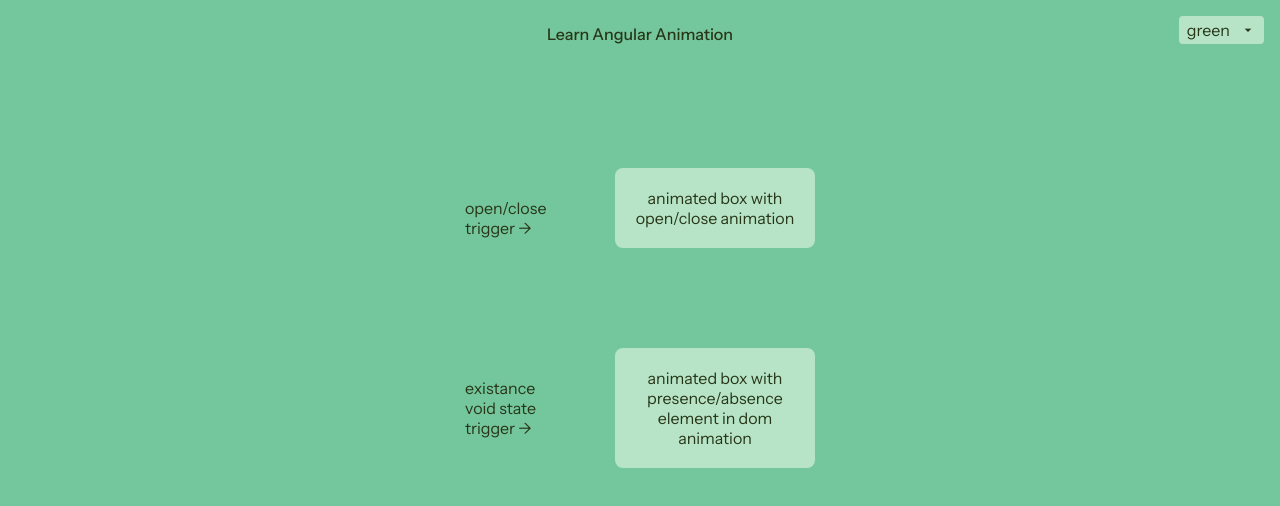
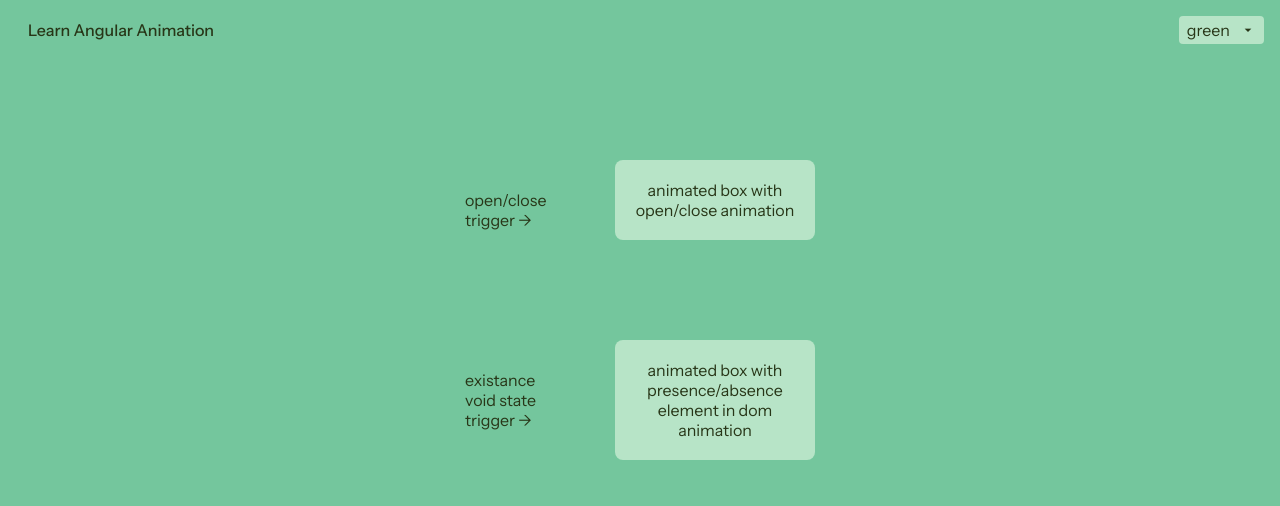
Before and after one commit to walunjakarsachinedu/angular-animation, an Angular app: page / in a window 1280 px wide. Shown: the top 506 px of the page. Built offline with nearby package versions, Linux system fonts and the light colour scheme.

Commit message:
fixed header alignment

```diff
--- a/src/app/animated-square/animated-square.component.scss
+++ b/src/app/animated-square/animated-square.component.scss
@@ -1,8 +1,9 @@
 .title {
   display: flex;
-  justify-content: center;
+  justify-content: start;
   font-weight: 500;
-  margin: 24px;
+  margin: 20px;
+  margin-left: 10px;
 }
 
 
```
